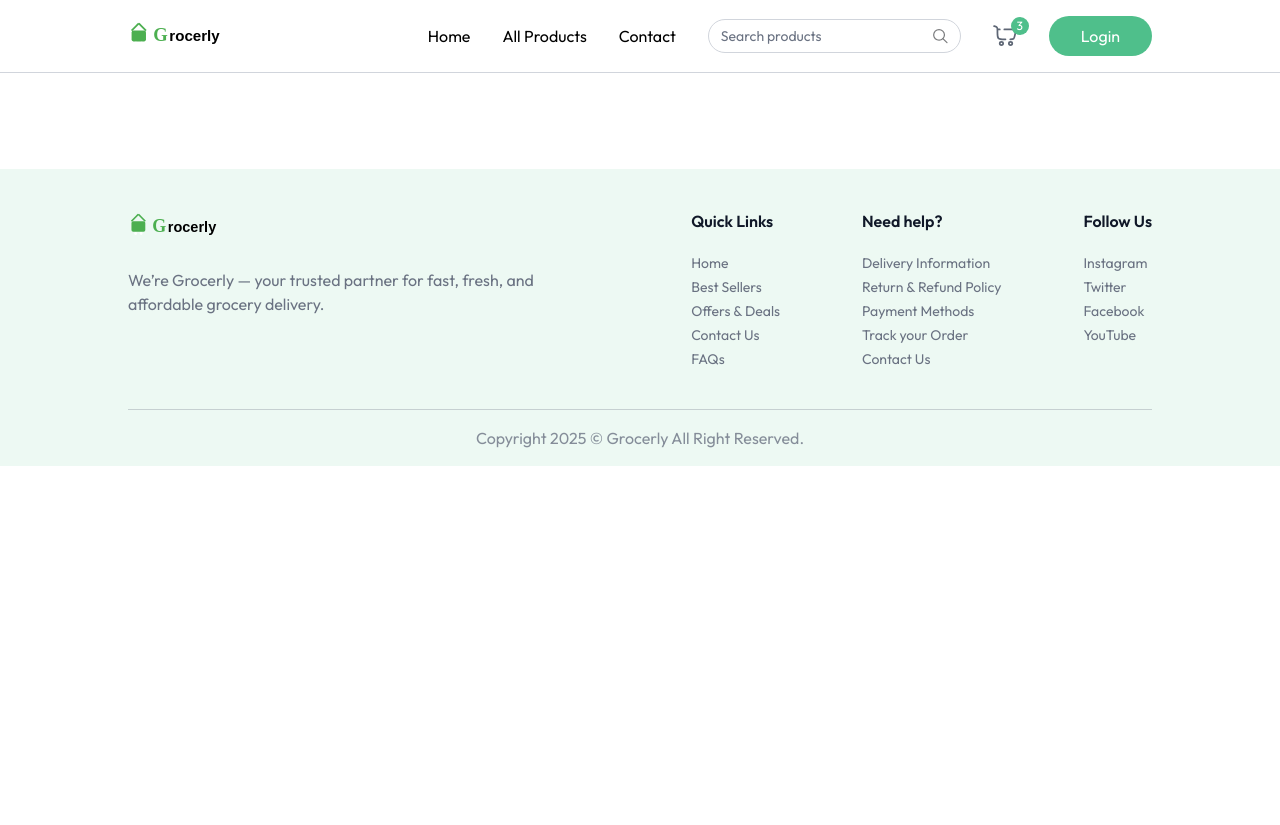
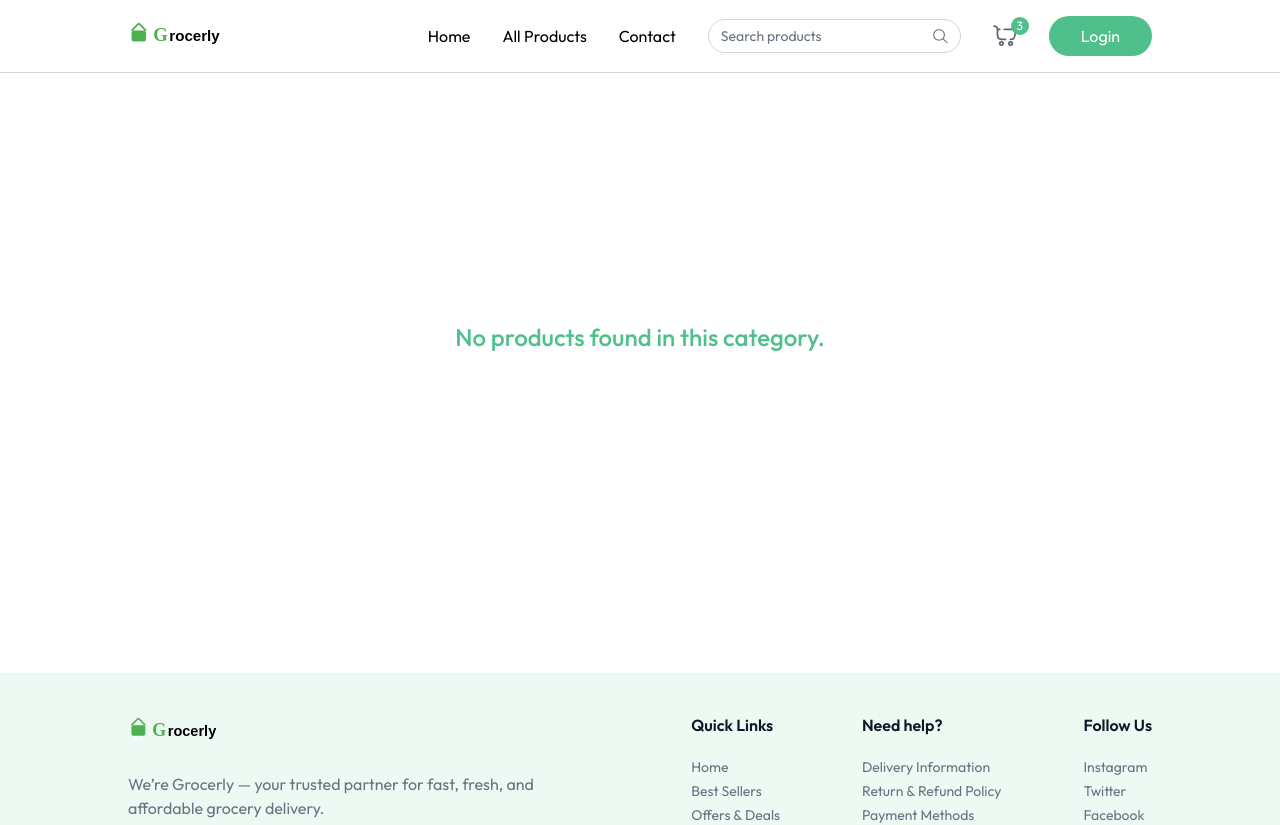
Before and after one commit to mahsa199170/grocery-delivery-website, a React (Vite) app in the folder client/: page /products/1 in a window 1280 px wide. Shown: the top 825 px of the page. Before the commit the page ends 800 px from the top, so only its background shows below. Built offline with nearby package versions, Linux system fonts and the light colour scheme.

Commit message:
Added the product category section

```diff
--- a/client/src/App.jsx
+++ b/client/src/App.jsx
@@ -6,6 +6,8 @@
 import Login from './components/Login';
 import { useAppContext } from './context/AppContext';
 import AllProducts from './pages/AllProducts';
+import ProductCategory from './pages/ProductCategory';
+
 const App = () => {
   const isSellerPath = useLocation().pathname.includes('/seller');
   const { showUserLogin } = useAppContext();
@@ -19,6 +21,7 @@
         <Routes>
           <Route path="/" element={<Home />} />
           <Route path="/products" element={<AllProducts />} />
+          <Route path="/products/:category" element={<ProductCategory />} />
         </Routes>
       </div>
       {!isSellerPath && <Footer />}
--- a/client/src/components/ProductCard.jsx
+++ b/client/src/components/ProductCard.jsx
@@ -3,13 +3,19 @@
 import { useAppContext } from '../context/AppContext.jsx';
 
 const ProductCard = ({ product }) => {
-  //   console.log(product);
-  //   const [count, setCount] = React.useState(0);
-  const { currency, addToCart, removeFromCart, cartItems } = useAppContext();
-
+  const { currency, addToCart, removeFromCart, cartItems, navigate } =
+    useAppContext();
   return (
     product && (
-      <div className="border border-gray-500/20 rounded-md px-3 py-3 bg-white w-full max-w-[220px] mx-auto">
+      <div
+        onClick={() => {
+          navigate(
+            `/products/${product.category.toLowerCase()}/${product._id}`
+          );
+          window.scrollTo(0, 0);
+        }}
+        className="border border-gray-500/20 rounded-md px-3 py-3 bg-white w-full max-w-[220px] mx-auto"
+      >
         <div className="group cursor-pointer flex items-center justify-center px-2">
           <img
             className="group-hover:scale-105 transition w-full h-32 object-contain"
--- /dev/null
+++ b/client/src/pages/ProductCategory.jsx
@@ -0,0 +1,46 @@
+import React from 'react';
+import { useAppContext } from '../context/AppContext.jsx';
+import { categories } from '../assets/assets';
+import { useParams } from 'react-router-dom';
+import ProductCard from '../components/ProductCard';
+
+const ProductCategory = () => {
+  const { products } = useAppContext();
+  const { category } = useParams();
+
+  const searchCategory = categories.find(
+    (item) => item.path.toLowerCase() === category
+  );
+
+  const filteredProducts = products.filter(
+    (product) => product.category.toLowerCase() === category
+  );
+
+  return (
+    <div className="mt-6">
+      {searchCategory && (
+        <div className="flex flex-col items-end w-max">
+          <p className="text-2xl font-medium">
+            {searchCategory.text.toUpperCase()}
+          </p>
+          <div className="w-16 h-0.5 bg-primary rounded-full"></div>
+        </div>
+      )}
+      {filteredProducts.length > 0 ? (
+        <div className="grid grid-cols-2 sm:grid-cols-3 md:grid-cols-4 gap-3 md:gap-6 lg:grid-cols-5 mt-6">
+          {filteredProducts.map((product) => (
+            <ProductCard key={product._id} product={product} />
+          ))}
+        </div>
+      ) : (
+        <div className="flex justify-center items-center h-[60vh]">
+          <p className="text-2xl font-medium text-primary">
+            No products found in this category.
+          </p>
+        </div>
+      )}
+    </div>
+  );
+};
+
+export default ProductCategory;
```
